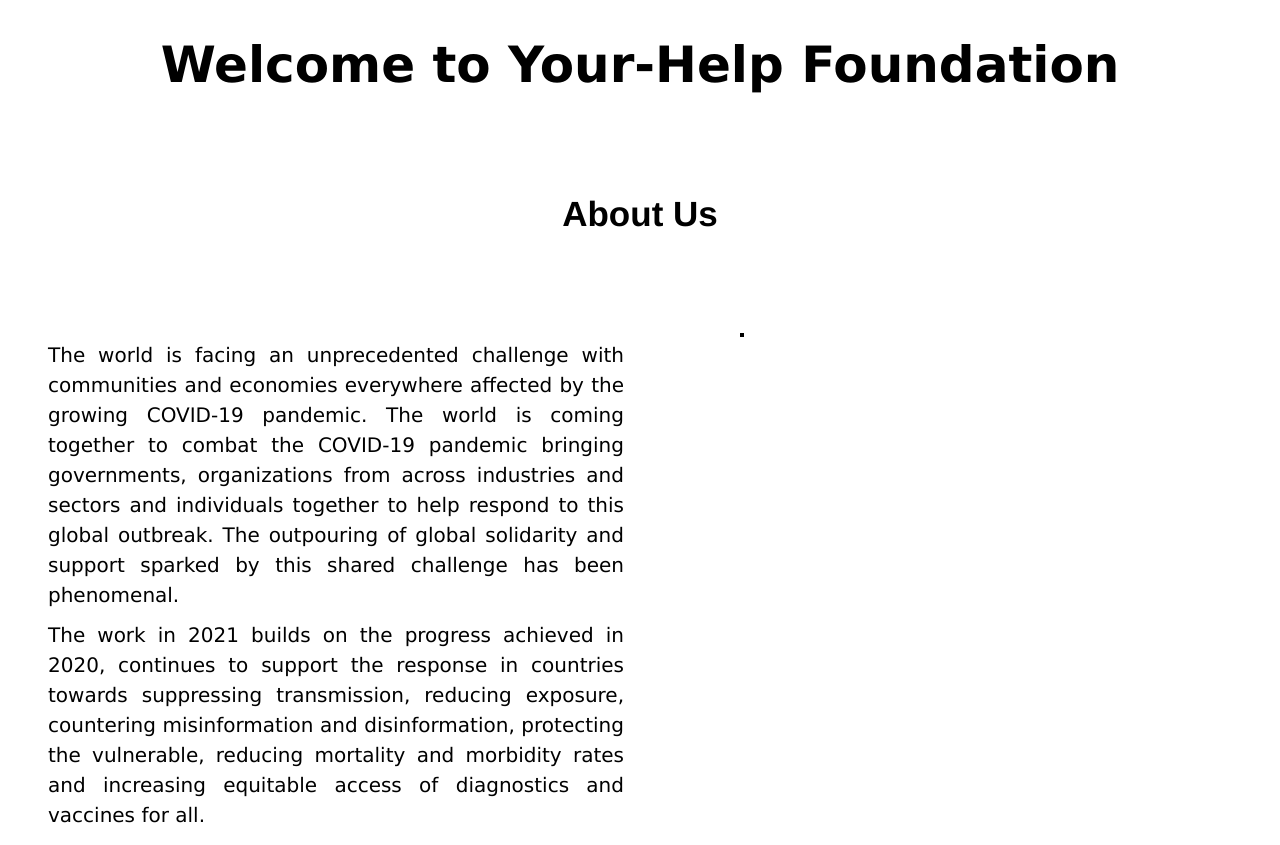
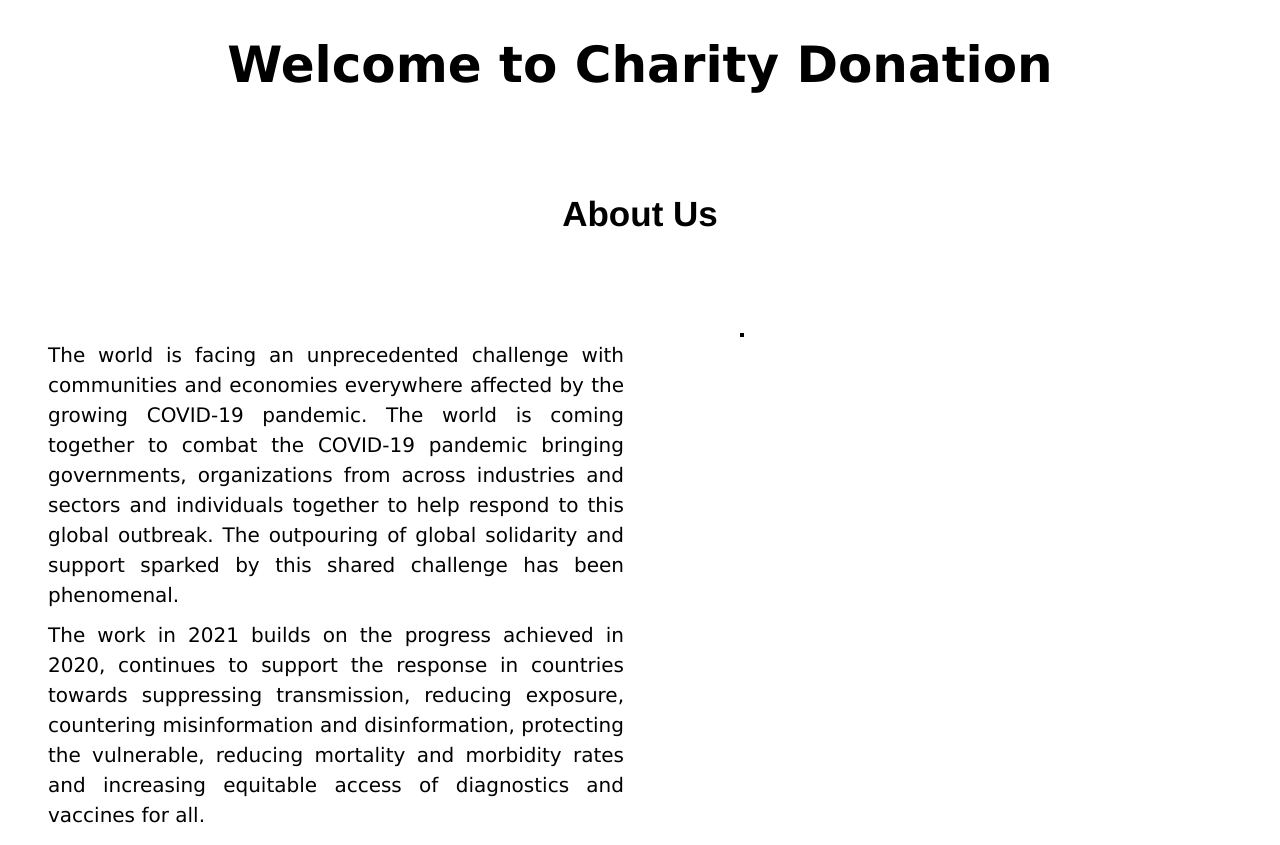
Before and after one commit to chauhan08ayushi/Donation, a plain HTML site: page index.html in a window 1280 px wide. Shown: the part 1237-2082 px from the top of the page. Drawn offline with nearby package versions, Linux system fonts and the light colour scheme.

Commit message:
Update index.html

```diff
--- a/index.html
+++ b/index.html
@@ -128,7 +128,7 @@
 				</a>
 			</div>
 			<div class="main_content">
-				<h2> Welcome to Your-Help Foundation <br>
+				<h2> Welcome to Charity Donation <br>
 				</h2>
 			</div>
 		</div>
```
